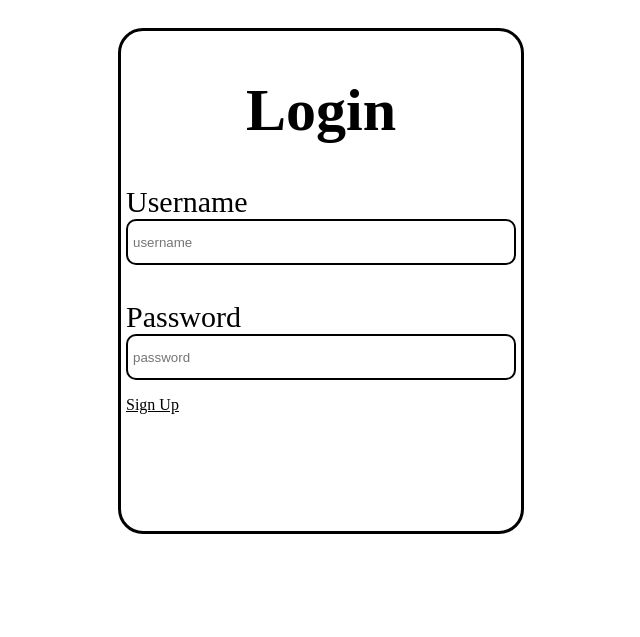
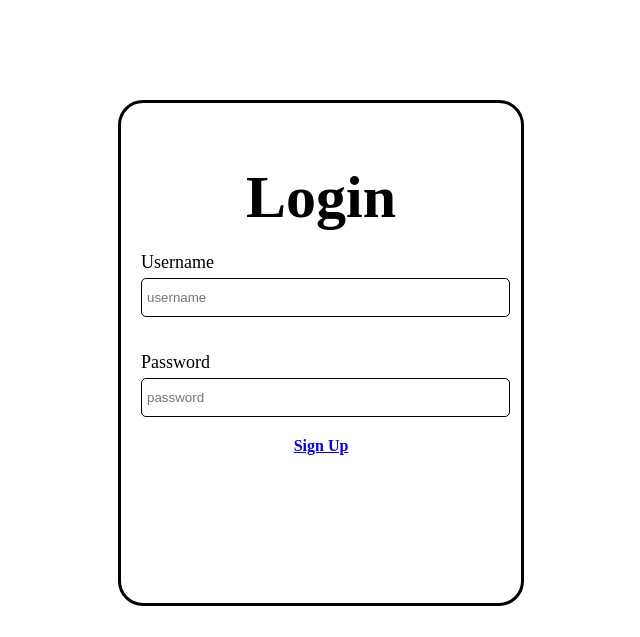
Before and after one commit to PacIsGod96/banking-web-app, a Python web app: template Templates/login_signup.html in a window 1280 px wide. Shown: the top 637 px of the page, without its empty margins (319-959 px from the left). Run offline with Jinja, Linux system fonts and the light colour scheme; the template is opened without the code that fills it, so the values that code supplies are empty.

Commit message:
did some more html and css and some database

```diff
--- a/Templates/login_signup.html
+++ b/Templates/login_signup.html
@@ -5,55 +5,134 @@
     <meta name="viewport" content="width=device-width, initial-scale=1.0">
     <title>signup/login</title>
     <style>
-        body{
-            display: flex;
-            justify-content: center;
-        }
         .login_signup_div{
-            margin-top: 20px;
             width: 400px;
             height: 500px;
             border: 3px solid black;
             border-radius: 25px;
+            overflow: hidden;
+            margin: 100px auto;
+            position: relative;
         }
-        .login_div{
+
+        .panel_container{
             display: flex;
-            flex-direction: column;
-            margin: 5px;
+            width: 800px;
+            transition: transform 0.5s ease;
         }
-        .login_label{
-            display: flex;
-            justify-content: center;
-            font-size: 25px;
+
+        .panel{
+            width: 400px;
+            height: 500px;
+            padding: 20px;
+            box-sizing: border-box;
+            overflow-y: auto;
         }
-        .login_info{
-            display: flex;
-            flex-direction: column;
-            font-size: 30px;
+
+        .panel::-webkit-scrollbar{
+            width: 6px;
         }
-        .login_info input{
-            border: 2px solid black;
-            border-radius: 10px;
-            height: 40px;
+
+        .panel::-webkit-scrollbar-thumb{
+            background-color: #888;
+            border-radius: 3px;
+        }
+
+        .panel::-webkit-scrollbar-thumb:hover{
+            background-color: #555;
+        }
+
+        .login_label h1{
+            font-size: 50px;
+            text-align: center;
+            margin-bottom: 20px;
+        }
+
+        .panel label{
+            display: block;
+            margin-top: 10px;
+            font-size: 18px;
+        }
+
+        .panel input{
+            width: 100%;
+            height: 35px;
+            border: 1px solid black;
+            border-radius: 5px;
+            padding-left: 5px;
+            margin-top: 5px;
+        }
+
+        .switch{
+            margin-top: 20px;
+            text-decoration: underline;
+            cursor: pointer;
+            text-align: center;
+            font-weight: bold;
+            color: blue;
+        }
+
+        .switch:hover{
+            color: darkblue;
         }
     </style>
 </head>
 <body>
     <div class="login_signup_div">
-        <div class="login_div">
-            <div class="login_label">
-                <h1 style="font-size: 60px;">Login</h1>
+        <div class="panel_container" id="panelContainer">
+            <div class="login_div panel">
+                <div class="login_label">
+                    <h1 style="font-size: 60px;">Login</h1>
+                </div>
+                <div class="login_info" style="margin-bottom: 35px;">
+                    <label>Username</label>
+                    <input type="text" placeholder="username">
+                </div>
+                <div class="login_info">
+                    <label>Password</label>
+                    <input type="text" placeholder="password">
+                </div>
+                <p onclick="showSignup()" class="switch">Sign Up</p>
             </div>
-            <div class="login_info" style="margin-bottom: 35px;">
-                <label for="username">Username</label>
-                <input type="text" placeholder="username" style="padding-left: 5px;">
+            <div class="signup_div panel">
+                <div class="login_label">
+                    <h1>Sign Up</h1>
+                </div>
+                <div class="signup_info">
+                    <label>Username</label>
+                    <input type="text" placeholder="username">
+
+                    <label>Password</label>
+                    <input type="text" placeholder="password">
+
+                    <label>First Name</label>
+                    <input type="text" placeholder="first name">
+
+                    <label>Last Name</label>
+                    <input type="text" placeholder="last name">
+
+                    <label>SSN</label>
+                    <input type="text" placeholder="SSN">
+
+                    <label>Address</label>
+                    <input type="text" placeholder="address">
+
+                    <label>Phone Number</label>
+                    <input type="text" placeholder="phone number">
+                </div>
+                <p onclick="showLogin()" class="switch">Back to Login</p>
             </div>
-            <div class="login_info">
-                <label for="password">Password</label>
-                <input type="text" placeholder="password" style="padding-left: 5px;">
-            </div>
-            <p style="text-decoration: underline; cursor: pointer;">Sign Up</p>
         </div>
     </div>
+
+    <script>
+        function showSignup() {
+            document.getElementById("panelContainer").style.transform = "translateX(-400px)";
+        }
+
+        function showLogin() {
+            document.getElementById("panelContainer").style.transform = "translateX(0)";
+        }
+    </script>
 </body>
 </html>
```
Also changed, not shown: banking_website.sql (added, +10 -0 lines).
